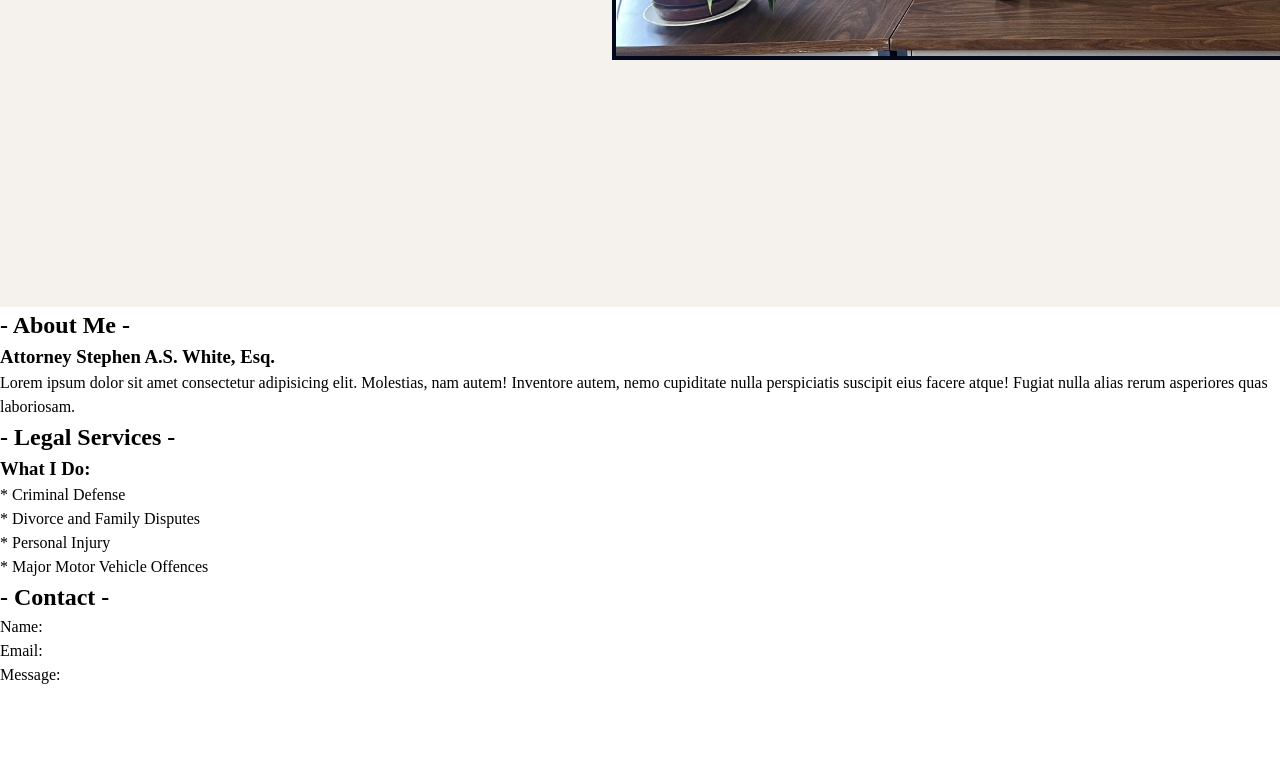
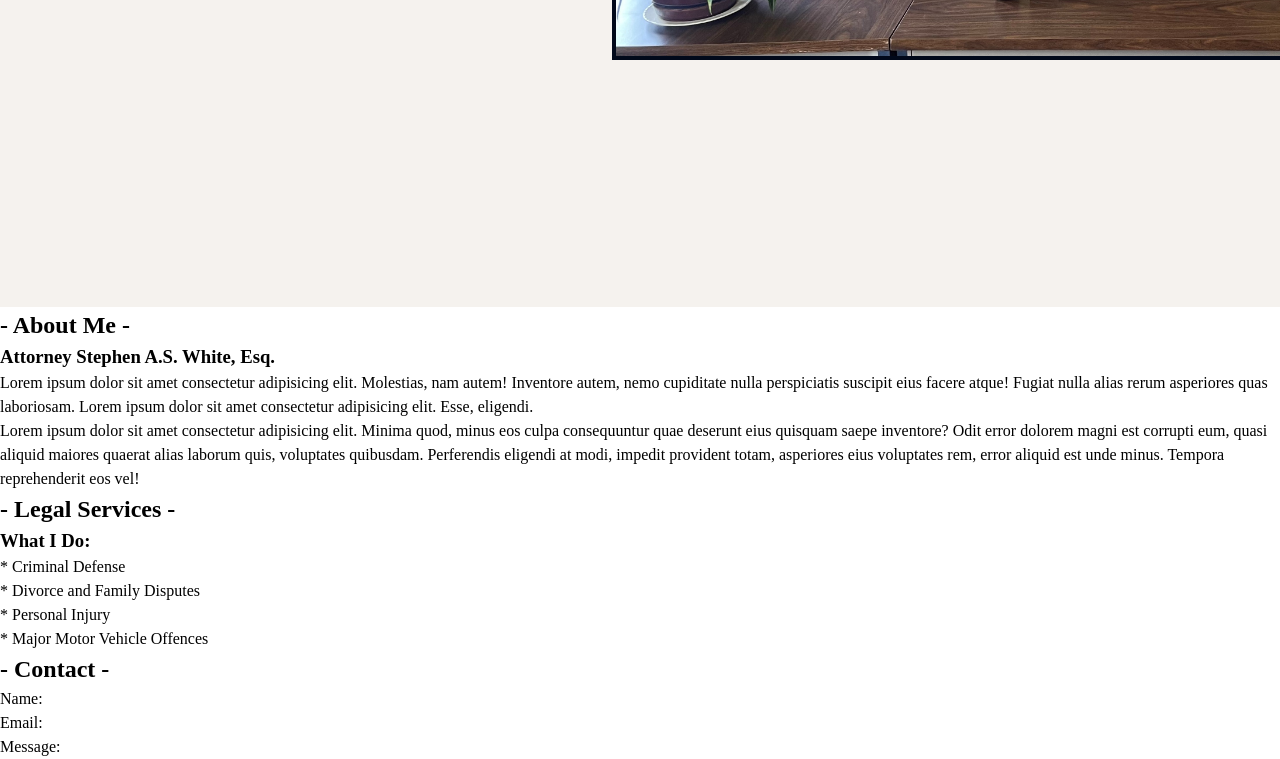
Before and after one commit to Nietru/WhiteLawOffices, a plain HTML site: page index.html in a window 1280 px wide. Shown: the part 935-1694 px from the top of the page. Before the commit the page ends 1622 px from the top, so only its background shows below. Drawn offline with Linux system fonts and the light colour scheme.

Commit message:
added more lorem to about section

```diff
--- a/index.html
+++ b/index.html
@@ -82,8 +82,13 @@
           Attorney Stephen A.S. White, Esq.
         </h3>
         <p>
-          Lorem ipsum dolor sit amet consectetur adipisicing elit. Molestias, nam autem! Inventore autem, nemo cupiditate nulla perspiciatis suscipit eius facere atque!
-          Fugiat nulla alias rerum asperiores quas laboriosam.
+          Lorem ipsum dolor sit amet consectetur adipisicing elit. Molestias, nam autem! Inventore autem, nemo cupiditate nulla perspiciatis suscipit eius facere atque! Fugiat nulla alias rerum
+          asperiores quas laboriosam. Lorem ipsum dolor sit amet consectetur adipisicing elit. Esse, eligendi.
+        </p>
+        <p>
+          Lorem ipsum dolor sit amet consectetur adipisicing elit. Minima quod, minus eos culpa consequuntur quae deserunt eius quisquam saepe inventore? Odit error dolorem magni est corrupti eum, quasi
+          aliquid maiores quaerat alias laborum quis, voluptates quibusdam. Perferendis eligendi at modi, impedit provident totam, asperiores eius voluptates rem, error aliquid est unde minus.
+          Tempora reprehenderit eos vel!
         </p>
       </div>
     </section>
```
